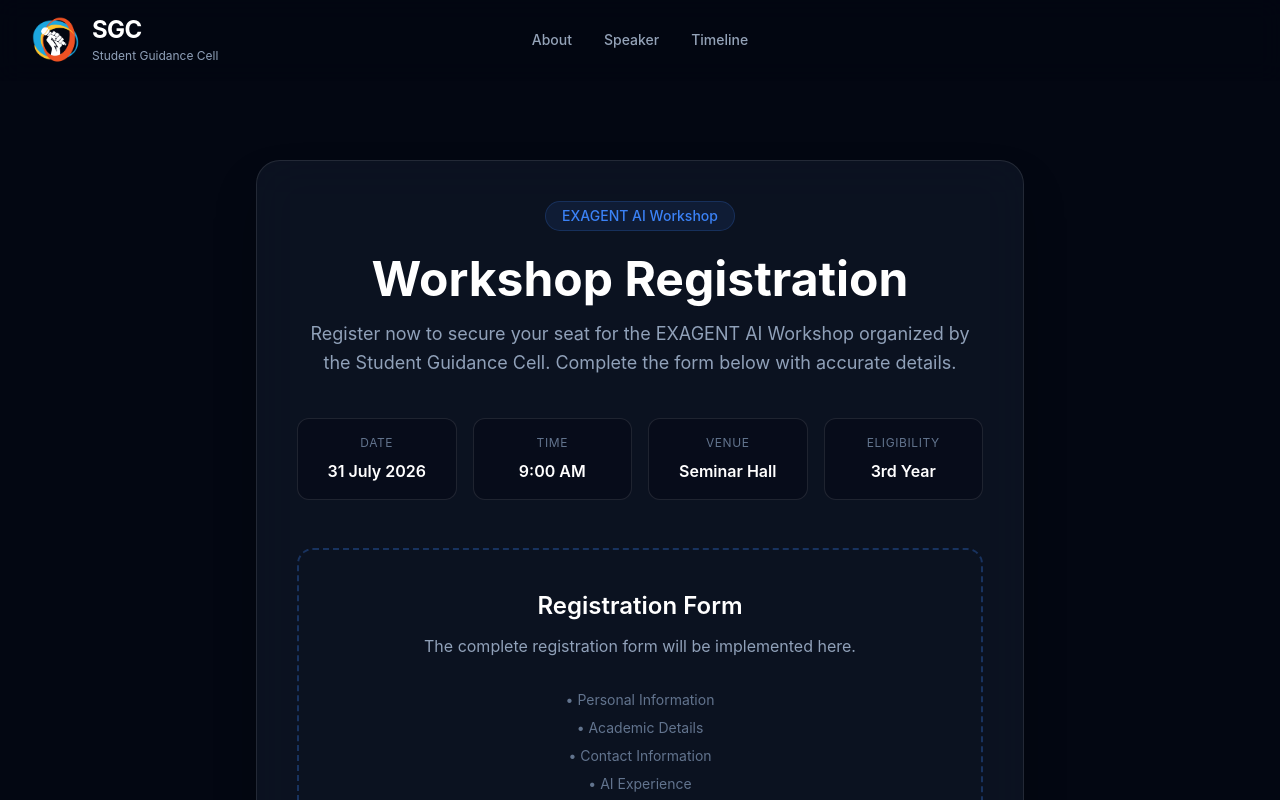
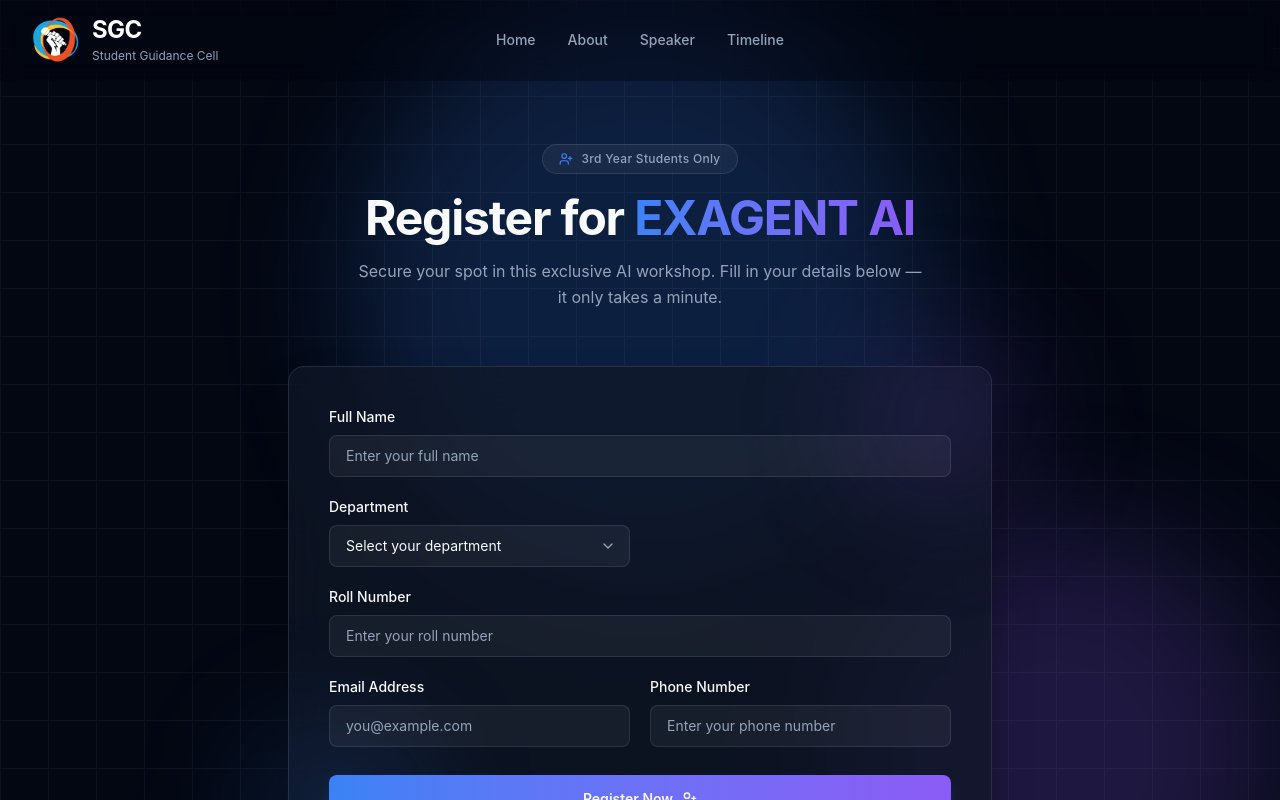
Before and after one commit to aasif-developer/sgc-exagent-ai-2026, a React (Vite) app: page /register in a window 1280 px wide. Shown: the top 800 px of the page. Built offline with nearby package versions, Linux system fonts and the light colour scheme.

Commit message:
feat: enable cross-page section navigation from navbar

```diff
--- a/src/data/navLinks.js
+++ b/src/data/navLinks.js
@@ -9,6 +9,11 @@
  * href  -> anchor target (section id on the landing page)
  */
 export const navLinks = [
+   {
+    id: "home",
+    label: "Home",
+    href: "/",
+  },
   {
     id: "about",
     label: "About",
--- a/src/pages/Register.jsx
+++ b/src/pages/Register.jsx
@@ -1,89 +1,305 @@
+import { useState } from "react";
+import { motion } from "framer-motion";
+import { UserPlus, ChevronDown } from "lucide-react";
 import Header from "../components/Header";
 import Footer from "../components/Footer";
 
+// Department options
+const departments = [
+  "CSE",
+  "IT",
+  "AIDS",
+];
+
+// Departments that require a Section field
+const departmentsWithSections = [
+  "CSE",
+  "IT",
+];
+
+// Section options
+const sections = ["A", "B"];
+
+// Initial form state
+const initialFormData = {
+  fullName: "",
+  department: "",
+  section: "",
+  rollNumber: "",
+  email: "",
+  phone: "",
+};
+
+/**
+ * Register
+ * Workshop registration page. UI only for now — form state is wired
+ * up via a single formData object so validation and backend submission
+ * can be layered in later without touching the markup. Reuses the
+ * site's existing Header and Footer and matches the premium dark
+ * glassmorphism design system.
+ */
 const Register = () => {
+  const [formData, setFormData] = useState(initialFormData);
+
+  const showSection = departmentsWithSections.includes(formData.department);
+
+  // Generic change handler shared by every input and select
+  const handleChange = (e) => {
+    const { name, value } = e.target;
+    setFormData((prev) => ({ ...prev, [name]: value }));
+  };
+
+  // Form submit handler — validation and registration logic added later
+  const handleSubmit = (e) => {
+    e.preventDefault();
+    // TODO: Add validation and registration/backend submission logic here.
+  };
+
   return (
     <>
       <Header />
 
-      <main className="min-h-screen bg-[#030712] pt-24">
-        <div className="max-w-7xl mx-auto px-4 sm:px-6 lg:px-8 py-16">
-          <div className="max-w-3xl mx-auto rounded-3xl border border-white/10 bg-[#111827]/70 backdrop-blur-xl shadow-2xl shadow-black/40 p-8 sm:p-10">
-            {/* Heading */}
-            <div className="text-center">
-              <span className="inline-flex items-center rounded-full border border-[#3B82F6]/20 bg-[#3B82F6]/10 px-4 py-1 text-sm font-medium text-[#3B82F6]">
-                EXAGENT AI Workshop
+      <main className="relative min-h-screen overflow-hidden bg-[#030712] pt-28 pb-20 md:pt-36 md:pb-28">
+        {/* Background glow + grid, matching the rest of the site */}
+        <div className="pointer-events-none absolute inset-0">
+          <div className="absolute top-0 left-1/2 -translate-x-1/2 w-[36rem] h-[36rem] bg-[#3B82F6]/20 rounded-full blur-3xl" />
+          <div className="absolute bottom-0 right-0 w-[28rem] h-[28rem] bg-[#8B5CF6]/20 rounded-full blur-3xl" />
+          <div
+            className="absolute inset-0 opacity-[0.07]"
+            style={{
+              backgroundImage:
+                "linear-gradient(#94A3B8 1px, transparent 1px), linear-gradient(90deg, #94A3B8 1px, transparent 1px)",
+              backgroundSize: "48px 48px",
+            }}
+          />
+        </div>
+
+        <div className="relative max-w-3xl mx-auto px-4 sm:px-6 lg:px-8">
+          {/* Heading */}
+          <motion.div
+            initial={{ opacity: 0, y: 20 }}
+            animate={{ opacity: 1, y: 0 }}
+            transition={{ duration: 0.6, ease: "easeOut" }}
+            className="text-center mb-10 md:mb-14"
+          >
+            <div className="inline-flex items-center gap-2 px-4 py-1.5 rounded-full border border-white/10 bg-white/5 backdrop-blur-md mb-5">
+              <UserPlus size={14} className="text-[#3B82F6]" />
+              <span className="text-[#94A3B8] text-xs font-medium tracking-wide">
+                3rd Year Students Only
               </span>
-
-              <h1 className="mt-6 text-4xl sm:text-5xl font-bold text-white">
-                Workshop Registration
-              </h1>
-
-              <p className="mt-4 text-base sm:text-lg text-slate-400 leading-relaxed">
-                Register now to secure your seat for the EXAGENT AI Workshop
-                organized by the Student Guidance Cell. Complete the form below
-                with accurate details.
-              </p>
             </div>
 
-            {/* Workshop Info */}
-            <div className="mt-10 grid grid-cols-2 sm:grid-cols-4 gap-4">
-              <div className="rounded-xl border border-white/10 bg-[#030712]/40 p-4 text-center">
-                <p className="text-xs uppercase tracking-wider text-slate-500">
-                  Date
-                </p>
-                <p className="mt-2 font-semibold text-white">
-                  31 July 2026
-                </p>
+            <h1 className="text-3xl sm:text-4xl md:text-5xl font-bold text-[#F8FAFC] tracking-tight">
+              Register for{" "}
+              <span className="bg-gradient-to-r from-[#3B82F6] to-[#8B5CF6] bg-clip-text text-transparent">
+                EXAGENT AI
+              </span>
+            </h1>
+            <p className="mt-4 text-[#94A3B8] text-sm sm:text-base max-w-xl mx-auto leading-relaxed">
+              Secure your spot in this exclusive AI workshop. Fill in your
+              details below — it only takes a minute.
+            </p>
+          </motion.div>
+
+          {/* Registration Card */}
+          <motion.div
+            initial={{ opacity: 0, y: 30 }}
+            animate={{ opacity: 1, y: 0 }}
+            transition={{ duration: 0.7, delay: 0.15, ease: "easeOut" }}
+            className="relative rounded-2xl border border-white/10 bg-[#111827]/70 backdrop-blur-xl shadow-2xl shadow-black/40 p-6 sm:p-8 md:p-10"
+          >
+            {/* Card glow accents */}
+            <div className="pointer-events-none absolute -z-10 -top-8 -right-8 w-40 h-40 bg-[#8B5CF6]/20 rounded-full blur-3xl" />
+            <div className="pointer-events-none absolute -z-10 -bottom-8 -left-8 w-40 h-40 bg-[#3B82F6]/20 rounded-full blur-3xl" />
+
+            <form
+              noValidate
+              onSubmit={handleSubmit}
+              className="flex flex-col gap-5"
+            >
+              {/* Full Name */}
+              <div className="flex flex-col gap-2">
+                <label
+                  htmlFor="fullName"
+                  className="text-[#F8FAFC] text-sm font-medium"
+                >
+                  Full Name
+                </label>
+                <input
+                  id="fullName"
+                  name="fullName"
+                  type="text"
+                  value={formData.fullName}
+                  onChange={handleChange}
+                  placeholder="Enter your full name"
+                  autoComplete="name"
+                  maxLength={50}
+                  required
+                  className="rounded-lg bg-white/5 border border-white/10 px-4 py-2.5 text-sm text-[#F8FAFC] placeholder:text-[#94A3B8] focus:outline-none focus:border-[#3B82F6] transition-colors duration-200"
+                />
               </div>
 
-              <div className="rounded-xl border border-white/10 bg-[#030712]/40 p-4 text-center">
-                <p className="text-xs uppercase tracking-wider text-slate-500">
-                  Time
-                </p>
-                <p className="mt-2 font-semibold text-white">
-                  9:00 AM
-                </p>
+              {/* Department + Section */}
+              <div className="grid grid-cols-1 sm:grid-cols-2 gap-5">
+                <div className="flex flex-col gap-2">
+                  <label
+                    htmlFor="department"
+                    className="text-[#F8FAFC] text-sm font-medium"
+                  >
+                    Department
+                  </label>
+                  <div className="relative">
+                    <select
+                      id="department"
+                      name="department"
+                      value={formData.department}
+                      onChange={handleChange}
+                      required
+                      className="w-full appearance-none rounded-lg bg-white/5 border border-white/10 px-4 py-2.5 pr-10 text-sm text-[#F8FAFC] focus:outline-none focus:border-[#3B82F6] transition-colors duration-200"
+                    >
+                      <option value="" className="bg-[#111827] text-[#94A3B8]">
+                        Select your department
+                      </option>
+                      {departments.map((dept) => (
+                        <option
+                          key={dept}
+                          value={dept}
+                          className="bg-[#111827] text-[#F8FAFC]"
+                        >
+                          {dept}
+                        </option>
+                      ))}
+                    </select>
+                    <ChevronDown
+                      size={16}
+                      className="pointer-events-none absolute right-3.5 top-1/2 -translate-y-1/2 text-[#94A3B8]"
+                    />
+                  </div>
+                </div>
+
+                {/* Section - only for CSE & IT */}
+                {showSection && (
+                  <motion.div
+                    initial={{ opacity: 0, height: 0 }}
+                    animate={{ opacity: 1, height: "auto" }}
+                    transition={{ duration: 0.3, ease: "easeOut" }}
+                    className="flex flex-col gap-2 overflow-hidden"
+                  >
+                    <label
+                      htmlFor="section"
+                      className="text-[#F8FAFC] text-sm font-medium"
+                    >
+                      Section
+                    </label>
+                    <div className="relative">
+                      <select
+                        id="section"
+                        name="section"
+                        value={formData.section}
+                        onChange={handleChange}
+                        required={showSection}
+                        className="w-full appearance-none rounded-lg bg-white/5 border border-white/10 px-4 py-2.5 pr-10 text-sm text-[#F8FAFC] focus:outline-none focus:border-[#3B82F6] transition-colors duration-200"
+                      >
+                        <option value="" className="bg-[#111827] text-[#94A3B8]">
+                          Select your section
+                        </option>
+                        {sections.map((sec) => (
+                          <option
+                            key={sec}
+                            value={sec}
+                            className="bg-[#111827] text-[#F8FAFC]"
+                          >
+                            {sec}
+                          </option>
+                        ))}
+                      </select>
+                      <ChevronDown
+                        size={16}
+                        className="pointer-events-none absolute right-3.5 top-1/2 -translate-y-1/2 text-[#94A3B8]"
+                      />
+                    </div>
+                  </motion.div>
+                )}
               </div>
 
-              <div className="rounded-xl border border-white/10 bg-[#030712]/40 p-4 text-center">
-                <p className="text-xs uppercase tracking-wider text-slate-500">
-                  Venue
-                </p>
-                <p className="mt-2 font-semibold text-white">
-                  Seminar Hall
-                </p>
+              {/* Roll Number */}
+              <div className="flex flex-col gap-2">
+                <label
+                  htmlFor="rollNumber"
+                  className="text-[#F8FAFC] text-sm font-medium"
+                >
+                  Roll Number
+                </label>
+                <input
+                  id="rollNumber"
+                  name="rollNumber"
+                  type="text"
+                  value={formData.rollNumber}
+                  onChange={handleChange}
+                  placeholder="Enter your roll number"
+                  autoComplete="off"
+                  maxLength={20}
+                  required
+                  className="rounded-lg bg-white/5 border border-white/10 px-4 py-2.5 text-sm text-[#F8FAFC] placeholder:text-[#94A3B8] focus:outline-none focus:border-[#3B82F6] transition-colors duration-200"
+                />
               </div>
 
-              <div className="rounded-xl border border-white/10 bg-[#030712]/40 p-4 text-center">
-                <p className="text-xs uppercase tracking-wider text-slate-500">
-                  Eligibility
-                </p>
-                <p className="mt-2 font-semibold text-white">
-                  3rd Year
-                </p>
+              {/* Email + Phone */}
+              <div className="grid grid-cols-1 sm:grid-cols-2 gap-5">
+                <div className="flex flex-col gap-2">
+                  <label
+                    htmlFor="email"
+                    className="text-[#F8FAFC] text-sm font-medium"
+                  >
+                    Email Address
+                  </label>
+                  <input
+                    id="email"
+                    name="email"
+                    type="email"
+                    value={formData.email}
+                    onChange={handleChange}
+                    placeholder="you@example.com"
+                    autoComplete="email"
+                    required
+                    className="rounded-lg bg-white/5 border border-white/10 px-4 py-2.5 text-sm text-[#F8FAFC] placeholder:text-[#94A3B8] focus:outline-none focus:border-[#3B82F6] transition-colors duration-200"
+                  />
+                </div>
+
+                <div className="flex flex-col gap-2">
+                  <label
+                    htmlFor="phone"
+                    className="text-[#F8FAFC] text-sm font-medium"
+                  >
+                    Phone Number
+                  </label>
+                  <input
+                    id="phone"
+                    name="phone"
+                    type="tel"
+                    value={formData.phone}
+                    onChange={handleChange}
+                    placeholder="Enter your phone number"
+                    autoComplete="tel"
+                    maxLength={10}
+                    required
+                    className="rounded-lg bg-white/5 border border-white/10 px-4 py-2.5 text-sm text-[#F8FAFC] placeholder:text-[#94A3B8] focus:outline-none focus:border-[#3B82F6] transition-colors duration-200"
+                  />
+                </div>
               </div>
-            </div>
 
-            {/* Placeholder */}
-            <div className="mt-12 rounded-2xl border-2 border-dashed border-[#3B82F6]/30 p-10 text-center">
-              <h2 className="text-2xl font-semibold text-white">
-                Registration Form
-              </h2>
-
-              <p className="mt-3 text-slate-400">
-                The complete registration form will be implemented here.
-              </p>
-
-              <div className="mt-8 space-y-2 text-sm text-slate-500">
-                <p>• Personal Information</p>
-                <p>• Academic Details</p>
-                <p>• Contact Information</p>
-                <p>• AI Experience</p>
-                <p>• Declaration & Submit</p>
-              </div>
-            </div>
-          </div>
+              {/* Submit */}
+              <motion.button
+                whileHover={{ scale: 1.02 }}
+                whileTap={{ scale: 0.98 }}
+                type="submit"
+                className="mt-2 inline-flex items-center justify-center gap-2 px-6 py-3.5 rounded-lg bg-gradient-to-r from-[#3B82F6] to-[#8B5CF6] text-[#F8FAFC] text-sm font-semibold shadow-lg shadow-blue-500/20 hover:shadow-purple-500/30 transition-shadow duration-200"
+              >
+                Register Now
+                <UserPlus size={16} />
+              </motion.button>
+            </form>
+          </motion.div>
         </div>
       </main>
 
```
Also changed, not shown: src/components/Navbar.jsx (+8 -0 lines), src/pages/Home.jsx (+23 -0 lines), src/services/teamAllocation.js (added), src/utils/validation.js (added).
